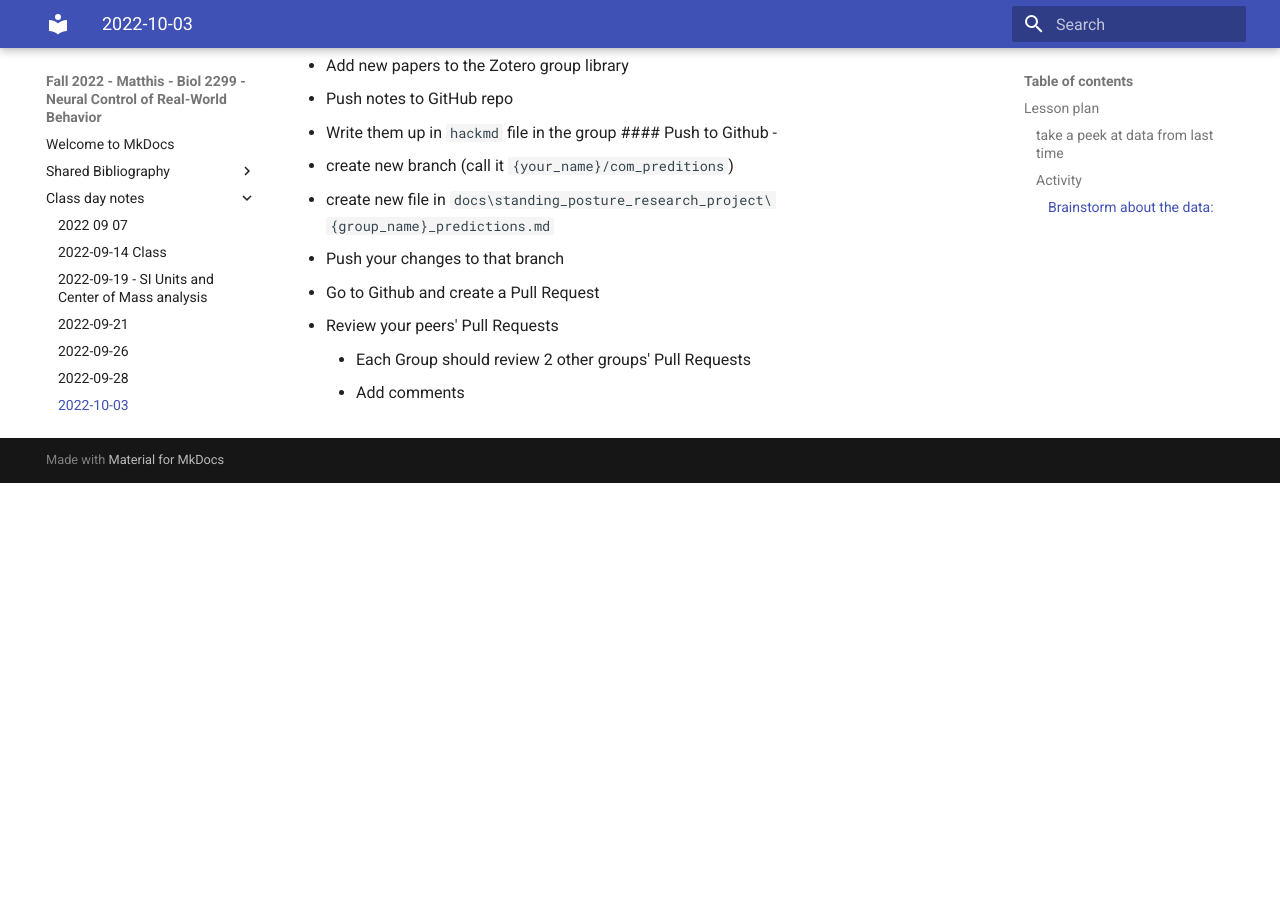
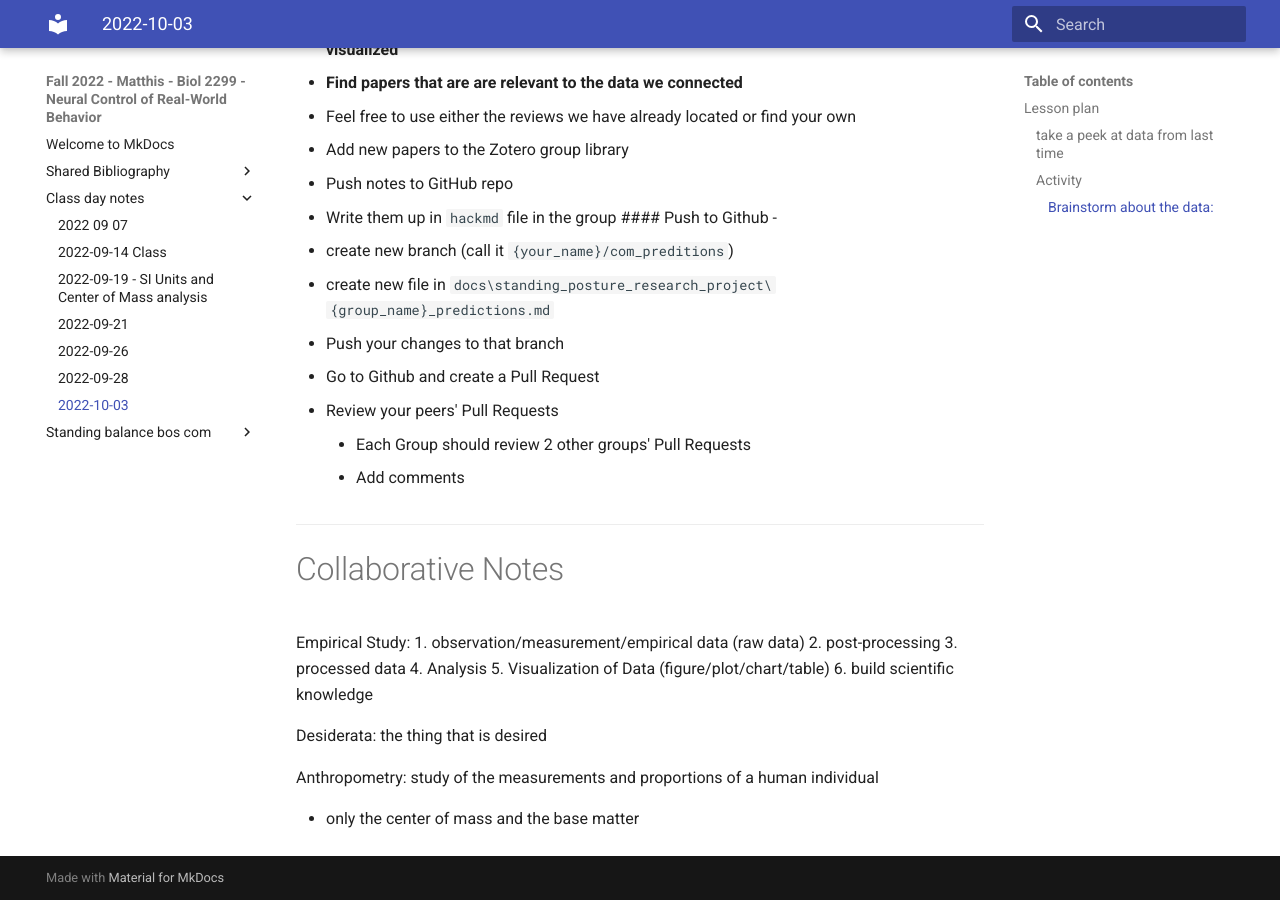
Before and after one commit to Biol2299-Matthis-Fall2022/Biol2299-Matthis-Fall2022, an MkDocs documentation site: the page built from docs/class_day_notes/2022-10-03.md, in a window 1280 px wide and 900 px high, scrolled down 672 px. Built offline with MkDocs 1.6.1 and Material for MkDocs 9.7.7, drawn with Linux system fonts in a browser that asks for light colours; before the commit the page ends 1155 px from its top, so only the background shows below that; some of the changed text lies outside the part shown.

Commit message:
last changed at Oct 3, 2022 3:55 PM, pushed by jonmatthis

```diff
--- a/docs/class_day_notes/2022-10-03.md
+++ b/docs/class_day_notes/2022-10-03.md
@@ -4,7 +4,8 @@
 
 ## Lesson plan
 ### take a peek at data from last time
-- TDW data
+- TDW data:
+    - Data available here - https://www.dropbox.com/sh/j8e8a49jw17naow/AABaXKmqJCZnqX41DmfARBGva?dl=0
   - Blender
   - Jupyter
 ### Activity
@@ -24,3 +25,19 @@ in groups (keeping notes in a `hackmd` document):
    - Review your peers' Pull Requests
      - Each Group should review 2 other groups' Pull Requests
      - Add comments
+---
+
+# Collaborative Notes
+Empirical Study:
+1.    observation/measurement/empirical data (raw data)
+2. post-processing
+3. processed data
+4. Analysis
+5. Visualization of Data (figure/plot/chart/table)
+6. build scientific knowledge
+
+Desiderata: the thing that is desired
+
+Anthropometry: study of the measurements and proportions of a human individual
+
+- only the center of mass and the base matter
```
